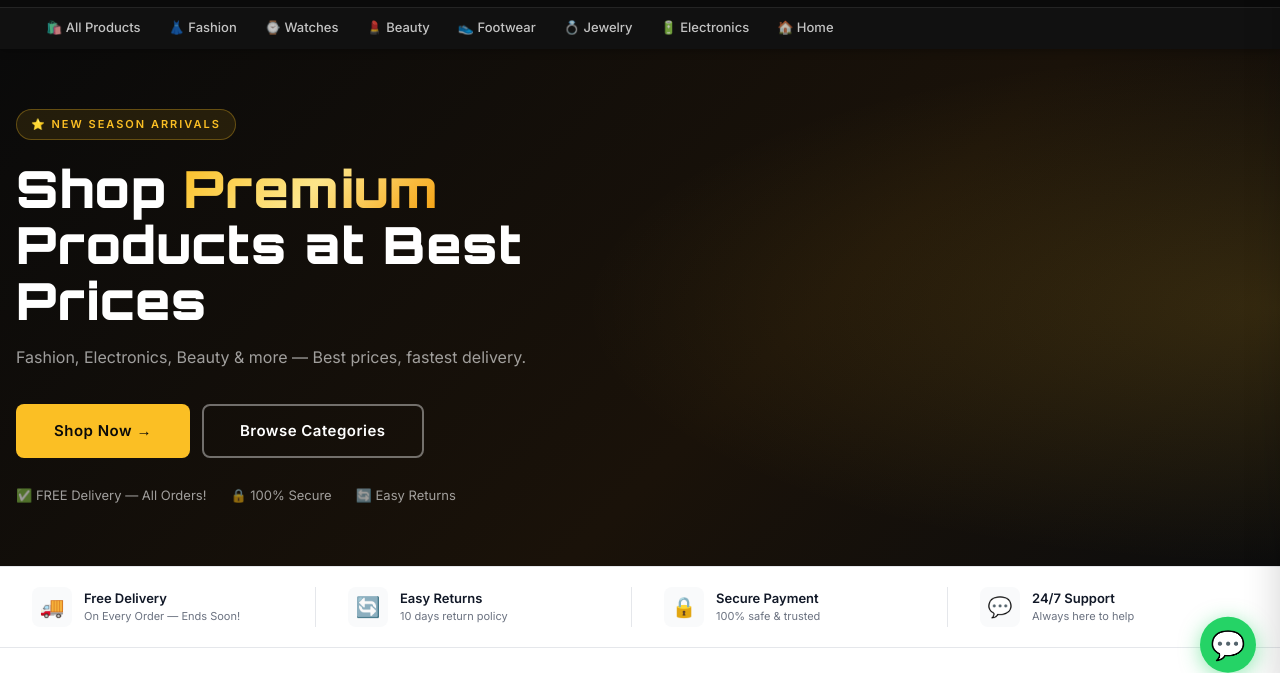
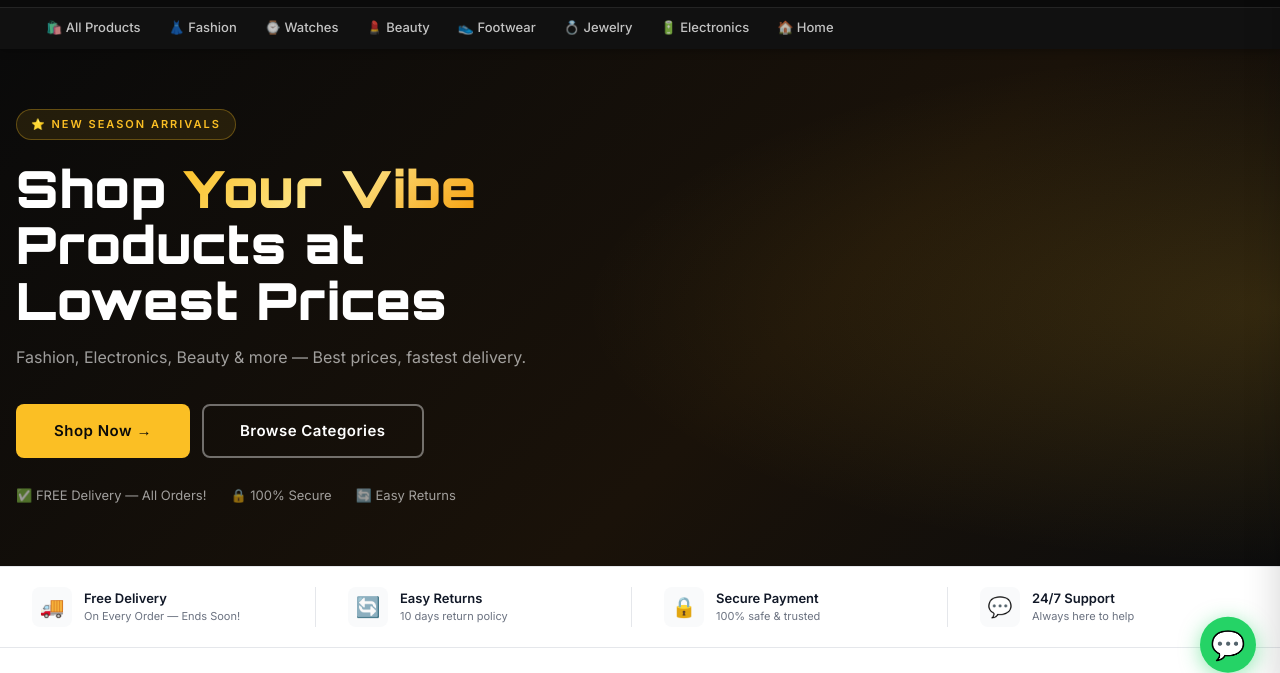
Before and after one commit to ParthRajpurohit27/AVIORCART, a plain HTML site: page index.html in a window 1280 px wide. Shown: the part 100-773 px from the top of the page. Drawn offline with Linux system fonts and the light colour scheme.

Commit message:
Update index.html

```diff
--- a/index.html
+++ b/index.html
@@ -42,7 +42,7 @@
       <div class="hero-content">
         <div class="hero-tag">⭐ New Season Arrivals</div>
         <h1 class="hero-title">
-          Shop <span class="gold">Premium</span><br>Products at Best Prices
+          Shop <span class="gold">Your Vibe</span><br>Products at Lowest Prices
         </h1>
         <p class="hero-sub">Fashion, Electronics, Beauty & more — Best prices, fastest delivery.</p>
         <div class="hero-btns">
```
